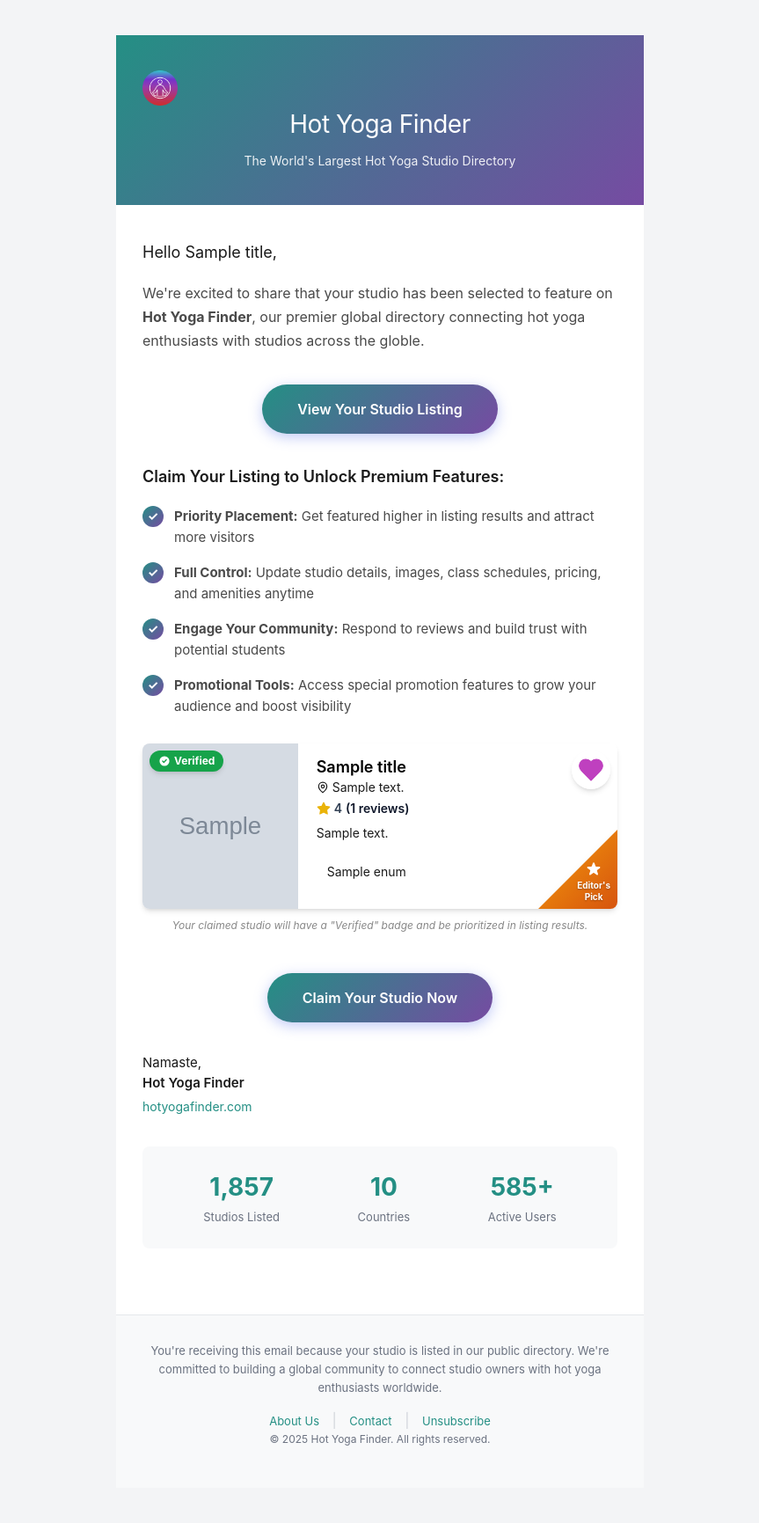
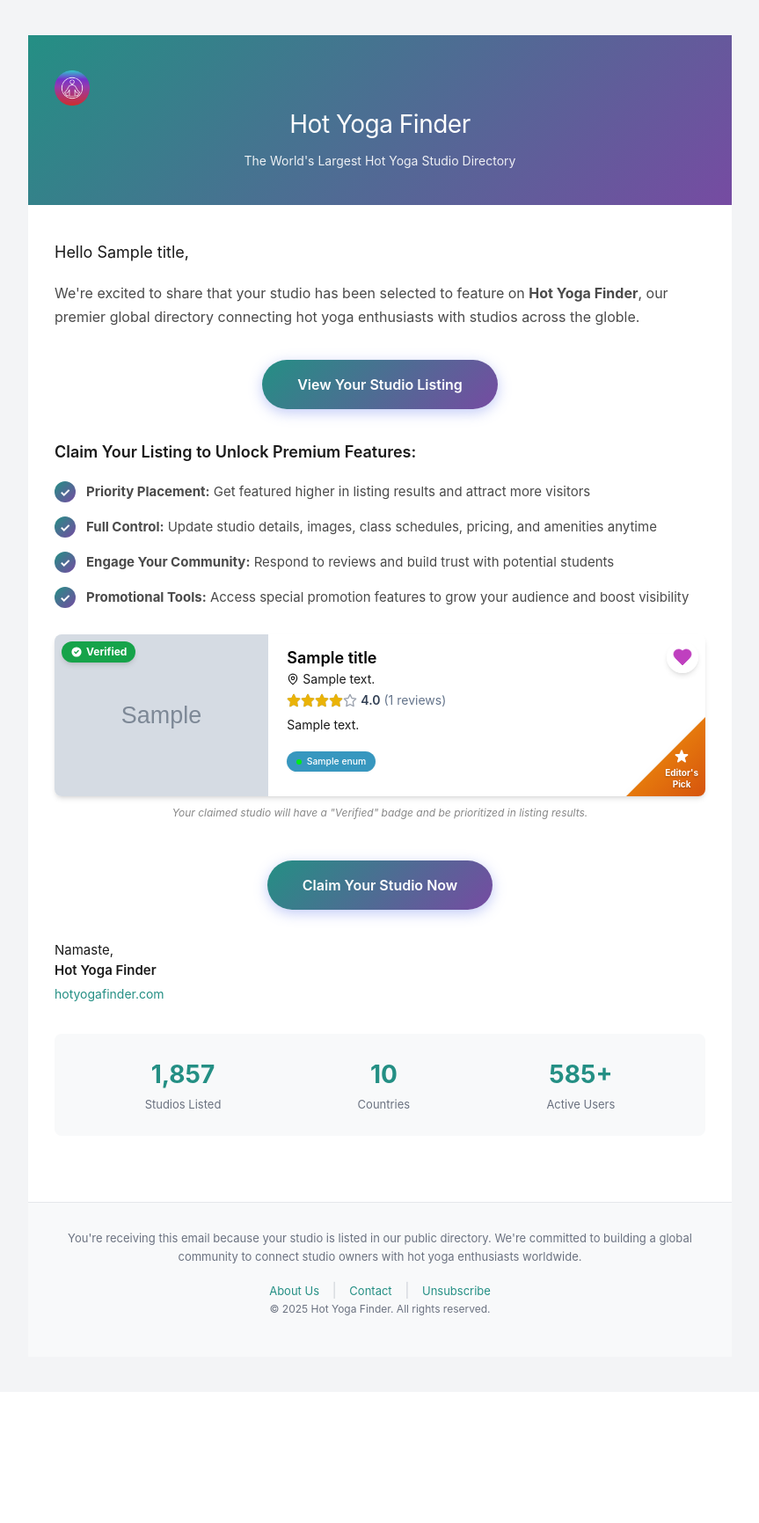
Before and after one commit to stevenpham1996/cat-cafes-email-bot, a Python web app: template templates/hotyoga_email_template.html in a window 1280 px wide. Shown: the whole page at 88% size, without its empty margins (208-1071 px from the left). After the commit the page ends 1495 px from the top, so only its background shows below. Run offline with Jinja, Linux system fonts and the light colour scheme; the template is opened without the code that fills it: most values are stand-ins (such as "Sample title", 1, 10 or a date in 2020); grey boxes marked "Sample" are stand-in pictures; some libraries are stand-ins or nearby versions.

Commit message:
Refactor: add badges for yoga styles in 'primary_yoga_style' in Listing Card; Fix: display only one rating star in Lising Card

```diff
--- /dev/null
+++ b/templates/_star_rating.html
@@ -0,0 +1,52 @@
+{# templates/cards/_star_rating.html #}
+{% macro render_star_rating(average_rating, review_count, star_size='h-5 w-5', text_size='text-sm', show_count=True) %}
+    {# Ensure rating is a number and between 0 and 5 #}
+    {% set rating_float = average_rating | float %}
+    {% set clamped_rating = [[0, rating_float] | max, 5] | min %}
+    {# Round to nearest 0.5 #}
+    {% set rounded_rating = (clamped_rating * 2) | round / 2 %}
+
+    <div class="flex items-center star-rating-display {{ text_size }}">
+        <div class="flex items-center mr-1" aria-label="Rating: {{ clamped_rating | round(1) }} out of 5 stars">
+            {% for i in range(5) %}
+                {% set value = i + 1 %}
+                {% set is_full = rounded_rating >= value %}
+                {% set is_half = rounded_rating == value - 0.5 %}
+
+                <div class="relative inline-block {{ star_size }}">
+                    <!-- Background Star (Empty) -->
+                    <svg class="text-gray-400" fill="transparent" stroke="currentColor" viewBox="0 0 24 24" xmlns="http://www.w3.org/2000/svg">
+                        <path stroke-linecap="round" stroke-linejoin="round" stroke-width="2" d="M12 2l3.09 6.26L22 9.27l-5 4.87L18.18 22 12 18.77 5.82 22 7 14.14l-5-4.87 6.91-1.01L12 2z"></path>
+                    </svg>
+
+                    <!-- Foreground Star (Full or Half) -->
+                    {% if is_full or is_half %}
+                        <div class="absolute top-0 left-0 overflow-hidden" style="width: {% if is_full %}100%{% else %}50%{% endif %};">
+                            <svg class="text-yellow-500 {{ star_size }}" fill="currentColor" stroke="currentColor" viewBox="0 0 24 24" xmlns="http://www.w3.org/2000/svg">
+                                <path stroke-linecap="round" stroke-linejoin="round" stroke-width="2" d="M12 2l3.09 6.26L22 9.27l-5 4.87L18.18 22 12 18.77 5.82 22 7 14.14l-5-4.87 6.91-1.01L12 2z"></path>
+                            </svg>
+                        </div>
+                    {% endif %}
+                </div>
+            {% endfor %}
+        </div>
+
+        {% if clamped_rating > 0 %}
+            <span class="font-semibold text-slate-700 dark:text-slate-200 light:text-lightTheme-text-title">
+                {{ clamped_rating | round(1) }}
+            </span>
+        {% endif %}
+
+        {% if show_count and review_count is defined and review_count > 0 %}
+            <span class="ml-1 text-slate-500 dark:text-slate-400 light:text-lightTheme-text-paragraph">
+                ({{ review_count }} reviews)
+            </span>
+        {% endif %}
+
+        {% if clamped_rating == 0 %}
+            <span class="text-slate-500 dark:text-slate-400 light:text-lightTheme-text-paragraph">
+                No ratings and reviews
+            </span>
+        {% endif %}
+    </div>
+{% endmacro %}
--- a/templates/hotyoga_email_template.html
+++ b/templates/hotyoga_email_template.html
@@ -12,7 +12,7 @@
             background-color: #f5f5f5;
         }
         .email-wrapper {
-            max-width: 600px;
+            max-width: 800px;
             margin: 0 auto;
             background-color: #ffffff;
         }
--- a/templates/listing_card.html
+++ b/templates/listing_card.html
@@ -7,11 +7,13 @@
   <script src="https://cdn.tailwindcss.com"></script>
 </head>
 <body class="bg-gray-100 p-10">
+  {% from '_star_rating.html' import render_star_rating %}
+
   <div class="light:bg-white dark:bg-darkTheme-card-background dark:border-gray-700 rounded-lg shadow-md hover:shadow-lg hover:scale-105 transition-transform duration-300 overflow-hidden flex flex-row relative">
     <div class="absolute top-2 right-2 z-10">
       <!-- FavoriteButton (contrasting circular background + filled heart) -->
       <button aria-label="Save listing" class="bg-white/90 dark:bg-darkTheme-card-background/70 rounded-full p-1.5 shadow-md hover:scale-105 transition-transform duration-150 flex items-center justify-center">
-        <svg xmlns="http://www.w3.org/2000/svg" width="28" height="28" viewBox="0 0 24 24" class="h-8 w-8" role="img" aria-hidden="true">
+        <svg xmlns="http://www.w3.org/2000/svg" width="22" height="22" viewBox="0 0 24 24" class="h-6 w-6" role="img" aria-hidden="true">
           <path d="M19 14c1.49-1.46 3-3.21 3-5.5A5.5 5.5 0 0 0 16.5 3c-1.76 0-3 .5-4.5 2-1.5-1.5-2.74-2-4.5-2A5.5 5.5 0 0 0 2 8.5c0 2.3 1.5 4.05 3 5.5l7 7Z"
                 fill="#BF40BF" stroke="#BF40BF" stroke-width="0.8" stroke-linejoin="round" />
         </svg>
@@ -56,14 +58,8 @@
               <svg class="h-3.5 w-3.5 mr-1 flex-shrink-0" xmlns="http://www.w3.org/2000/svg" width="24" height="24" viewBox="0 0 24 24" fill="none" stroke="currentColor" stroke-width="2" stroke-linecap="round" stroke-linejoin="round" class="lucide lucide-map-pin"><path d="M20 10c0 6-8 12-8 12s-8-6-8-12a8 8 0 0 1 16 0Z"/><circle cx="12" cy="10" r="3"/></svg>
               {{ full_address }}
             </p>
-            <div class="mt-1 font-semibold text-sm text-slate-700 dark:text-slate-300 light:text-lightTheme-text-paragraph flex items-center">
-              <svg class="h-4 w-4 text-yellow-500 mr-1" fill="currentColor" xmlns="http://www.w3.org/2000/svg" width="24" height="24" viewBox="0 0 24 24" stroke="currentColor" stroke-width="2" stroke-linecap="round" stroke-linejoin="round" class="lucide lucide-star"><polygon points="12 2 15.09 8.26 22 9.27 17 14.14 18.18 21.02 12 17.77 5.82 21.02 7 14.14 2 9.27 8.91 8.26 12 2"/></svg>
-              <span class="text-slate-700 dark:text-slate-200 light:text-lightTheme-text-title">
-                {{ average_rating }}
-              </span>
-              <span class="ml-1 text-slate-900 dark:text-slate-400 light:text-lightTheme-text-paragraph">
-                ({{ review_count }} reviews)
-              </span>
+            <div class="mt-1">
+              {{ render_star_rating(average_rating, review_count, star_size='h-4 w-4') }}
             </div>
             <p class="text-sm mt-2 text-gray line-clamp-4">
               {{ description }}
@@ -73,7 +69,8 @@
         <div class="mt-3 mb-3">
           <div class="flex flex-wrap gap-1">
             {% for enum in primary_yoga_style %}
-            <span class="text-sm bg-primary/10 text-primary rounded-full px-3 py-1">
+            <span class="inline-flex items-center gap-1.5 font-medium text-white rounded-full shadow-sm hover:opacity-90 transition-all duration-200" style="background-color: #3797bf; font-size: 0.65rem; padding: 0.25rem 0.65rem;">
+              <span class="rounded-full" style="width: 6px; height: 6px; background-color: #01ec16;"></span>
               {{ enum }}
             </span>
             {% endfor %}
```
